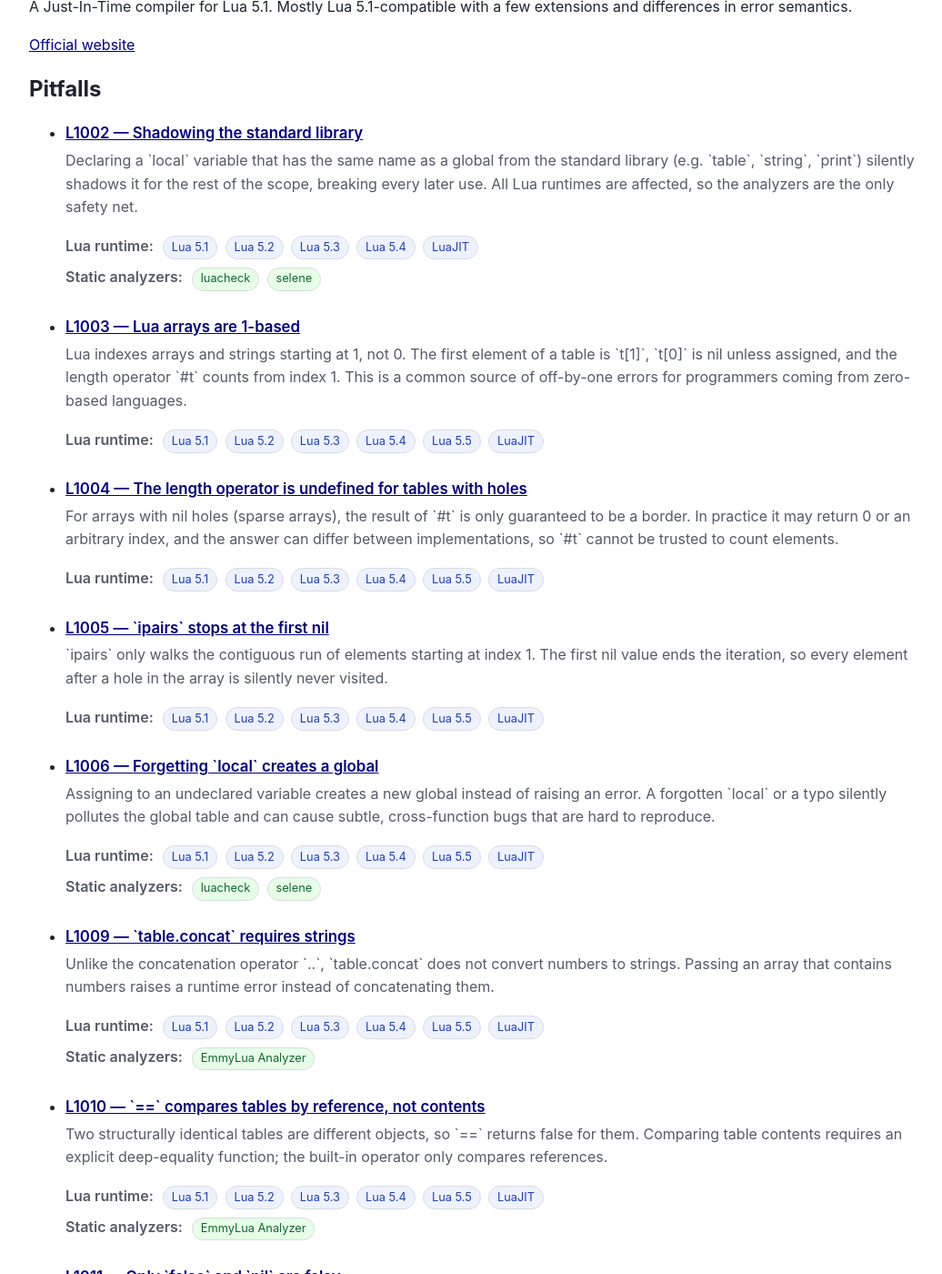
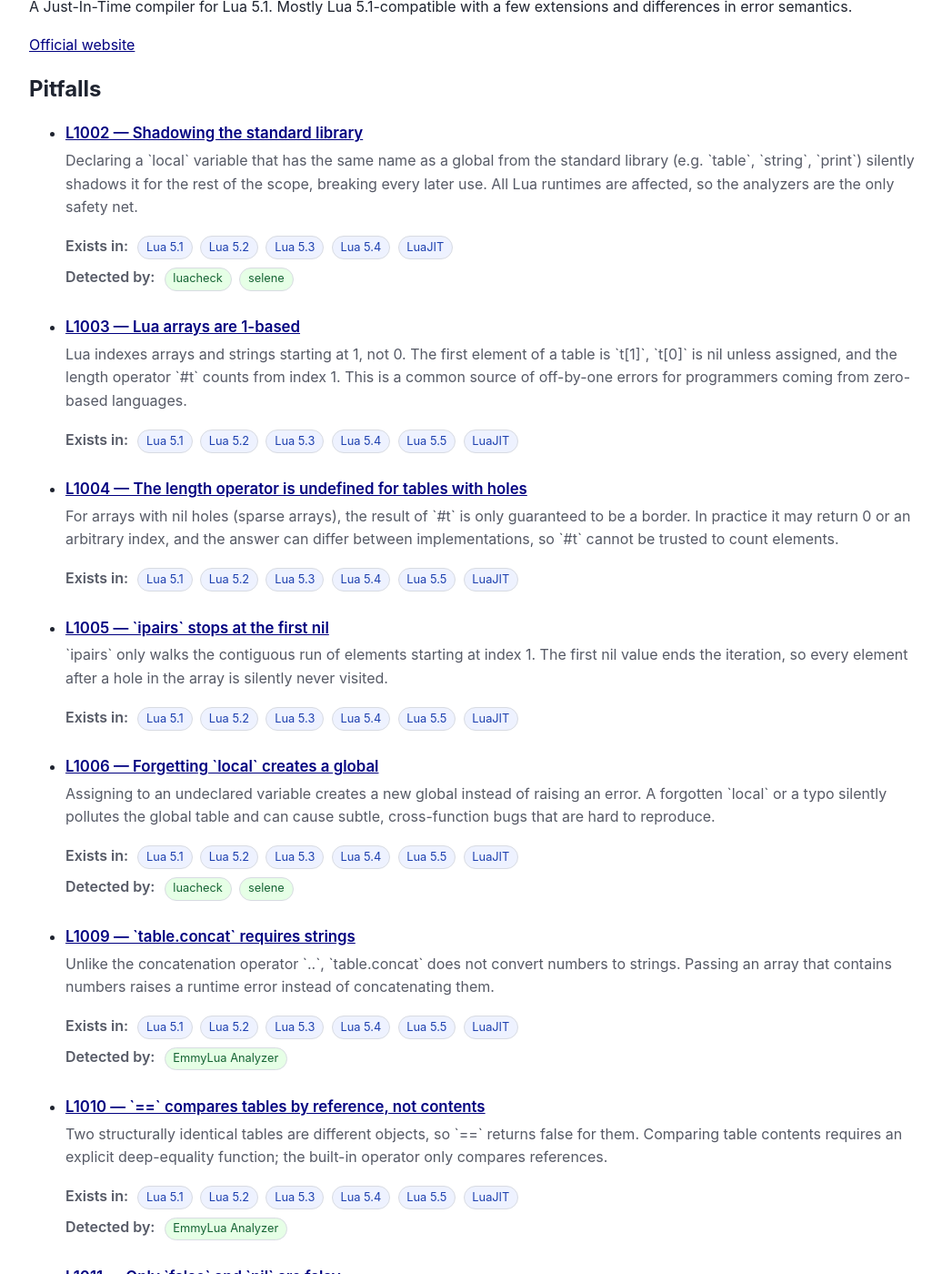
Before and after one commit to ligurio/lua-pitfalls, a Jekyll site: the page built from runtimes/luajit.md, in a window 1280 px wide and 1400 px high, scrolled down 208 px. Shown: the whole window at 91% size, without its empty margins (116-1152 px from the left). Built offline with Jekyll 4.4.1, drawn with Linux system fonts in a browser that asks for light colours; some of the changed text lies outside the part shown.

Commit message:
Update labels
The tags have been replaced:
- Rename "Lua runtime:" to "Exists in:".
- Rename "Static analyzers:" to "Detected by:".

```diff
--- a/_includes/tags.html
+++ b/_includes/tags.html
@@ -3,7 +3,7 @@
 <section class="tags">
   {% if current.runtime and current.runtime.size > 0 %}
     <p class="tag-group">
-      <span class="tag-label">Lua runtime:</span>
+      <span class="tag-label">Exists in:</span>
       {% for name in current.runtime %}
         {% assign runtime = site.data.runtimes[name] %}
         {% if runtime %}
@@ -18,7 +18,7 @@
 
   {% if current.analyzers and current.analyzers.size > 0 %}
     <p class="tag-group">
-      <span class="tag-label">Static analyzers:</span>
+      <span class="tag-label">Detected by:</span>
       {% for name in current.analyzers %}
         {% assign analyzer = site.data.analyzers[name] %}
         {% if analyzer %}
```
